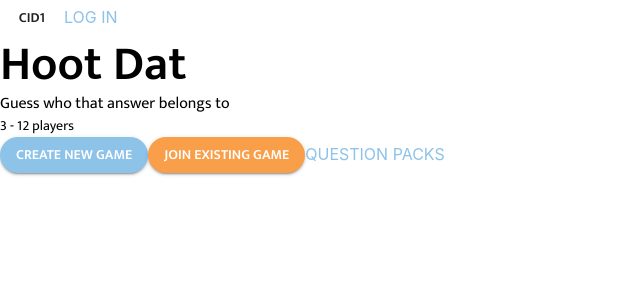
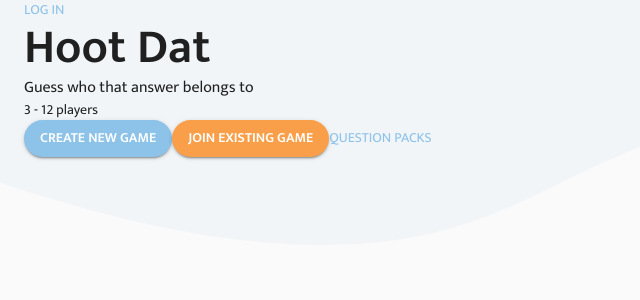
Before and after one commit to HootDat/frontend, a React (Create React App) app: page / in a window 1280 px wide. Shown: the top 300 px of the page, without its empty margins (0-640 px from the left). Built offline with nearby package versions, Linux system fonts and the light colour scheme; no server answers.

Commit message:
Add background

```diff
--- a/src/App.tsx
+++ b/src/App.tsx
@@ -6,7 +6,10 @@ import {
   createMuiTheme,
   responsiveFontSizes,
   ThemeProvider,
+  CssBaseline,
 } from '@material-ui/core';
+import bg_top from './svg/bg-top.svg';
+import bg_bot from './svg/bg-bot.svg';
 
 let theme = createMuiTheme({
   palette: {
@@ -44,6 +47,18 @@ let theme = createMuiTheme({
         borderRadius: 40,
       },
     },
+    MuiCssBaseline: {
+      '@global': {
+        body: {
+          height: '100vh',
+          width: '100vw',
+          backgroundImage: `url(${bg_top}), url(${bg_bot})`,
+          backgroundPosition: 'left top, right bottom',
+          backgroundRepeat: 'no-repeat, no-repeat',
+          backgroundSize: '100% 35%, 100% 35%',
+        },
+      },
+    },
   },
 });
 theme = responsiveFontSizes(theme);
@@ -51,6 +66,7 @@ theme = responsiveFontSizes(theme);
 function App() {
   return (
     <ThemeProvider theme={theme}>
+      <CssBaseline />
       <AppShell>
         <AppRouter />
       </AppShell>
--- a/src/components/AppShell.tsx
+++ b/src/components/AppShell.tsx
@@ -44,6 +44,7 @@ const AppShell: React.FC = ({ children }) => {
     if (authState.name === '' || !online) return;
 
     store.getLocalPacks().forEach(sendCachedUpdate);
+    // eslint-disable-next-line react-hooks/exhaustive-deps
   }, [online]);
 
   return (
--- a/src/components/game/Home.tsx
+++ b/src/components/game/Home.tsx
@@ -1,6 +1,6 @@
 import React, { useContext } from 'react';
 import { Link as RouterLink } from 'react-router-dom';
-import { Button, Link, Typography, makeStyles } from '@material-ui/core';
+import { Button, Link, Typography } from '@material-ui/core';
 
 import LogInOutButton from '../login/LogInOutButton';
 import ConnContext from './connection/ConnContext';
--- a/src/components/game/index.tsx
+++ b/src/components/game/index.tsx
@@ -1,6 +1,6 @@
 import React, { useEffect, useState } from 'react';
 import { useLocation, useHistory } from 'react-router-dom';
-import { Button } from '@material-ui/core';
+import { Container } from '@material-ui/core';
 
 import ConnContext from './connection/ConnContext';
 import ConnManager from './connection/ConnManager';
@@ -21,7 +21,7 @@ const conn = new ConnManager();
 
 const GameShell: React.FC = () => {
   const [gameState, setGameState] = useState<GameState>(conn.getGameState());
-  const { cid, mode } = gameState;
+  const { mode } = gameState;
 
   const history = useHistory();
   const roomId = new URLSearchParams(useLocation().search).get('roomId');
@@ -76,8 +76,7 @@ const GameShell: React.FC = () => {
   return (
     <GameContext.Provider value={gameState}>
       <ConnContext.Provider value={conn}>
-        <Button onClick={() => conn.push()}>{cid}</Button>
-        {render()}
+        <Container>{render()}</Container>
       </ConnContext.Provider>
     </GameContext.Provider>
   );
```
Also changed, not shown: src/svg/bg-bot.svg (added), src/svg/bg-top.svg (added).
